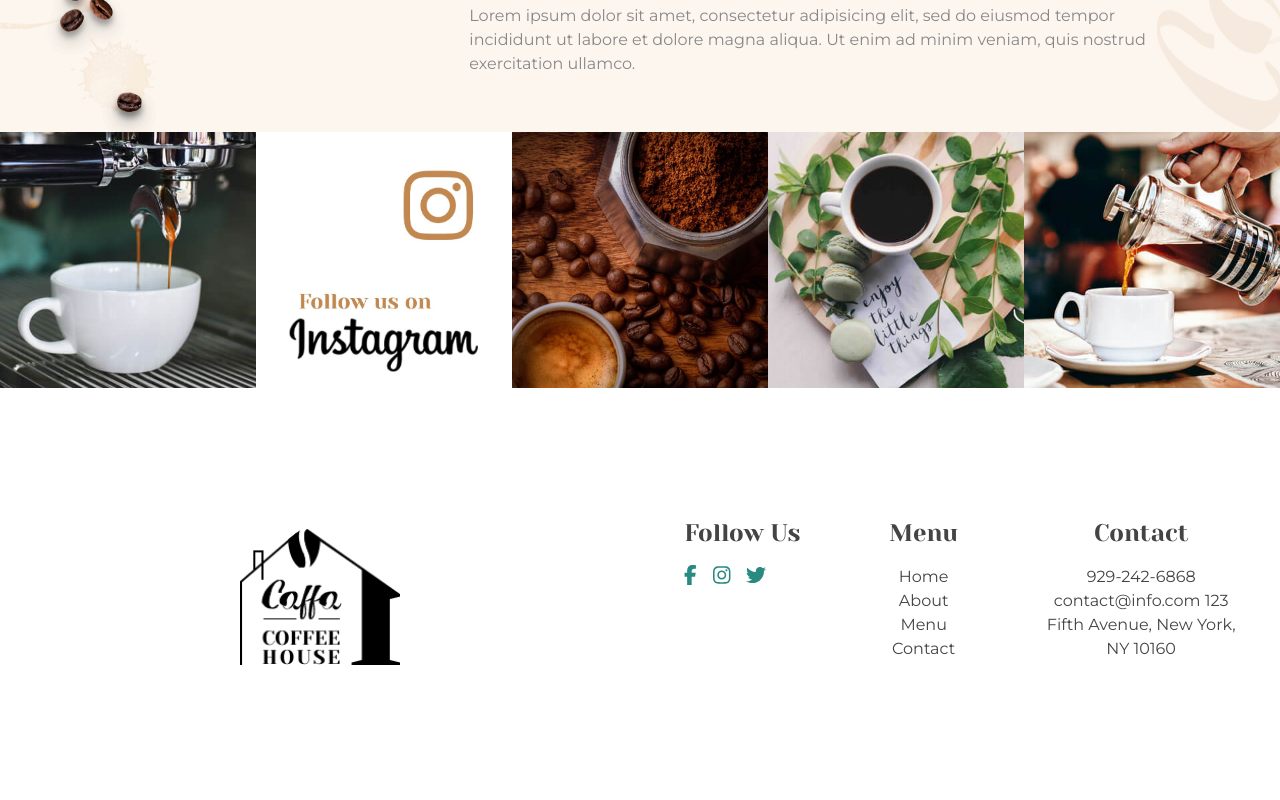
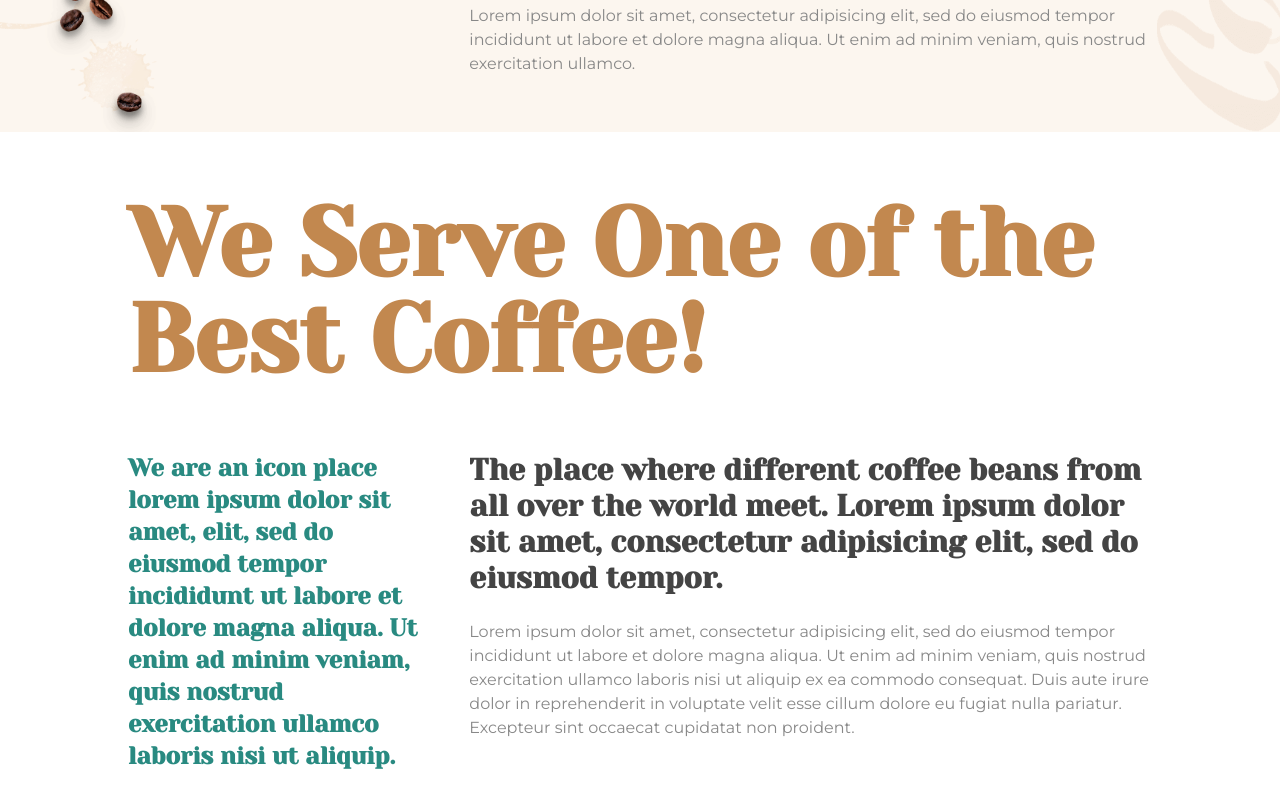
Before and after one commit to ib-ahmedd/coffee_store, a Next.js app: page /about in a window 1280 px wide. Shown: the part 780-1580 px from the top of the page. Built offline with nearby package versions, Linux system fonts and the light colour scheme; a web font is replaced by a local one.

Commit message:
complete about page serve section and reviews

```diff
--- a/app/about/components/AboutNote.tsx
+++ b/app/about/components/AboutNote.tsx
@@ -1,6 +1,6 @@
 function AboutNote() {
   return (
-    <section className="bg-peach">
+    <section className="bg-peach relative">
       <div className="w-full h-screen absolute bg-home-about-nuts bg-cover lg:bg-fixed" />
       <div className="w-full flex justify-center bg-home-buy-bg bg-contain bg-right bg-no-repeat py-14">
         <div className="flex w-full p-4 flex-col gap-5 md:gap-0 md:flex-row xl:w-4/5 xl:p-0">
--- /dev/null
+++ b/app/about/components/WeServe.tsx
@@ -0,0 +1,38 @@
+import React from "react";
+
+function WeServe() {
+  return (
+    <section className="w-full z-10 bg-white flex justify-center py-8 px-4 xl:px-0">
+      <div className="flex flex-col w-full xl:w-4/5">
+        <h2 className="text-orange font-yeseva font-bold text-5xl md:my-8 md:text-7xl lg:text-8xl ">
+          We Serve One of the Best Coffee!
+        </h2>
+        <div className="flex mt-8 flex-col gap-8 md:flex-row md:gap-0">
+          <h3 className="font-yeseva text-text-green font-bold leading-6 w-full md:w-4/12 text-xl md:text-2xl md:pr-12">
+            We are an icon place lorem ipsum dolor sit amet, elit, sed do
+            eiusmod tempor incididunt ut labore et dolore magna aliqua. Ut enim
+            ad minim veniam, quis nostrud exercitation ullamco laboris nisi ut
+            aliquip.
+          </h3>
+          <div className="w-full flex flex-col gap-6 md:w-8/12">
+            <h3 className="font-yeseva font-bold text-semi-black text-xl md:text-3xl">
+              The place where different coffee beans from all over the world
+              meet. Lorem ipsum dolor sit amet, consectetur adipisicing elit,
+              sed do eiusmod tempor.
+            </h3>
+            <p className="text-gray text-sm md:text-base">
+              Lorem ipsum dolor sit amet, consectetur adipisicing elit, sed do
+              eiusmod tempor incididunt ut labore et dolore magna aliqua. Ut
+              enim ad minim veniam, quis nostrud exercitation ullamco laboris
+              nisi ut aliquip ex ea commodo consequat. Duis aute irure dolor in
+              reprehenderit in voluptate velit esse cillum dolore eu fugiat
+              nulla pariatur. Excepteur sint occaecat cupidatat non proident.
+            </p>
+          </div>
+        </div>
+      </div>
+    </section>
+  );
+}
+
+export default WeServe;
--- a/app/about/components/index.ts
+++ b/app/about/components/index.ts
@@ -1,4 +1,5 @@
 import Intro from "./Intro";
 import AboutNote from "./AboutNote";
+import WeServe from "./WeServe";
 
-export { Intro, AboutNote };
+export { Intro, AboutNote, WeServe };
--- a/app/about/page.tsx
+++ b/app/about/page.tsx
@@ -1,11 +1,14 @@
 import React from "react";
-import { AboutNote, Intro } from "./components";
+import { AboutNote, Intro, WeServe } from "./components";
+import { Reviews } from "@app/components";
 
 function About() {
   return (
     <main className="w-full flex flex-col items-center">
       <Intro />
       <AboutNote />
+      <WeServe />
+      <Reviews />
     </main>
   );
 }
```
